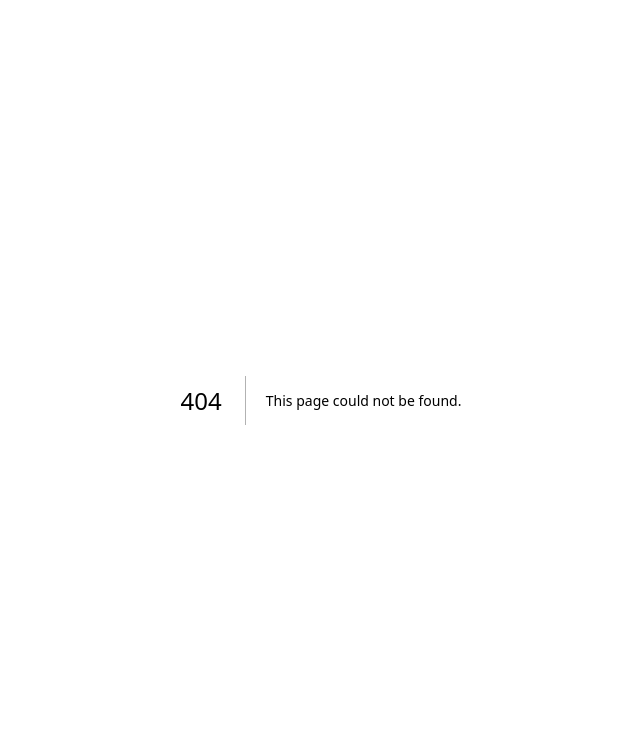
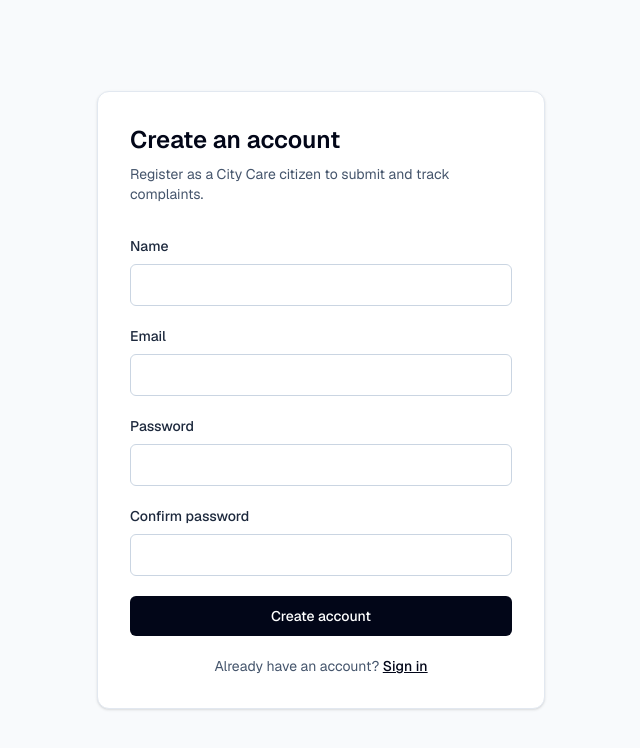
Before and after one commit to miazi2003/CityCare, a Next.js app in the folder client/: page /register in a window 1280 px wide. Before the commit this address had no page. Shown: the top 748 px of the page, without its empty margins (319-959 px from the left). Built offline with nearby package versions, Linux system fonts and the light colour scheme.

Commit message:
feat: implement citizen registration flow

```diff
--- a/client/src/app/login/page.tsx
+++ b/client/src/app/login/page.tsx
@@ -1,6 +1,7 @@
 "use client";
 
 import { useState, type ChangeEvent, type FormEvent } from "react";
+import Link from "next/link";
 import { useAuth } from "@/features/auth/auth-provider";
 import { apiRequest } from "@/lib/api-client";
 import type { LoginInput, LoginResponse } from "@/types";
@@ -164,6 +165,13 @@ export default function LoginPage() {
           >
             {isSubmitting ? "Signing in…" : "Sign in"}
           </button>
+
+          <p className="text-center text-sm text-slate-600">
+            Need an account?{" "}
+            <Link className="font-medium text-slate-950 underline" href="/register">
+              Register as a citizen
+            </Link>
+          </p>
         </form>
       </section>
     </main>
--- /dev/null
+++ b/client/src/app/register/page.tsx
@@ -0,0 +1,251 @@
+"use client";
+
+import Link from "next/link";
+import { useRouter } from "next/navigation";
+import { useState, type ChangeEvent, type FormEvent } from "react";
+import { apiRequest } from "@/lib/api-client";
+import type { RegisterInput, RegisteredUser } from "@/types";
+
+type RegisterFormInput = RegisterInput & {
+  confirmPassword: string;
+};
+
+type FieldErrors = Partial<Record<keyof RegisterFormInput, string>>;
+
+const emailPattern = /^[^\s@]+@[^\s@]+\.[^\s@]+$/;
+
+const validateRegistration = (input: RegisterFormInput): FieldErrors => {
+  const errors: FieldErrors = {};
+
+  if (!input.name) {
+    errors.name = "Name is required.";
+  }
+
+  if (!input.email) {
+    errors.email = "Email is required.";
+  } else if (!emailPattern.test(input.email)) {
+    errors.email = "Invalid email format.";
+  }
+
+  if (!input.password) {
+    errors.password = "Password is required.";
+  } else if (input.password.length < 6) {
+    errors.password = "Password must be at least 6 characters.";
+  }
+
+  if (!input.confirmPassword) {
+    errors.confirmPassword = "Please confirm your password.";
+  } else if (input.confirmPassword !== input.password) {
+    errors.confirmPassword = "Passwords do not match.";
+  }
+
+  return errors;
+};
+
+export default function RegisterPage() {
+  const router = useRouter();
+  const [name, setName] = useState("");
+  const [email, setEmail] = useState("");
+  const [password, setPassword] = useState("");
+  const [confirmPassword, setConfirmPassword] = useState("");
+  const [fieldErrors, setFieldErrors] = useState<FieldErrors>({});
+  const [formError, setFormError] = useState<string | null>(null);
+  const [isSubmitting, setIsSubmitting] = useState(false);
+
+  const clearErrors = (field: keyof RegisterFormInput) => {
+    setFieldErrors((errors) => ({ ...errors, [field]: undefined }));
+    setFormError(null);
+  };
+
+  const handleNameChange = (event: ChangeEvent<HTMLInputElement>) => {
+    setName(event.target.value);
+    clearErrors("name");
+  };
+
+  const handleEmailChange = (event: ChangeEvent<HTMLInputElement>) => {
+    setEmail(event.target.value);
+    clearErrors("email");
+  };
+
+  const handlePasswordChange = (event: ChangeEvent<HTMLInputElement>) => {
+    setPassword(event.target.value);
+    clearErrors("password");
+  };
+
+  const handleConfirmPasswordChange = (event: ChangeEvent<HTMLInputElement>) => {
+    setConfirmPassword(event.target.value);
+    clearErrors("confirmPassword");
+  };
+
+  const handleSubmit = async (event: FormEvent<HTMLFormElement>) => {
+    event.preventDefault();
+
+    const formInput: RegisterFormInput = {
+      name: name.trim(),
+      email: email.trim(),
+      password,
+      confirmPassword,
+    };
+    const errors = validateRegistration(formInput);
+
+    setFieldErrors(errors);
+    setFormError(null);
+
+    if (Object.keys(errors).length > 0) {
+      return;
+    }
+
+    const input: RegisterInput = {
+      name: formInput.name,
+      email: formInput.email,
+      password: formInput.password,
+    };
+    setIsSubmitting(true);
+
+    const result = await apiRequest<RegisteredUser>("auth/register", {
+      method: "POST",
+      body: input,
+    });
+
+    setIsSubmitting(false);
+
+    if (result.success && result.data !== null) {
+      router.push("/login");
+      return;
+    }
+
+    setFormError(
+      result.success
+        ? "The server returned an incomplete registration response."
+        : result.message
+    );
+  };
+
+  return (
+    <main className="flex min-h-screen items-center justify-center bg-slate-50 px-4 py-12">
+      <section className="w-full max-w-md rounded-xl border border-slate-200 bg-white p-6 shadow-sm sm:p-8">
+        <div className="mb-8">
+          <h1 className="text-2xl font-semibold text-slate-950">Create an account</h1>
+          <p className="mt-2 text-sm text-slate-600">
+            Register as a City Care citizen to submit and track complaints.
+          </p>
+        </div>
+
+        <form className="space-y-5" noValidate onSubmit={handleSubmit}>
+          <div>
+            <label className="mb-2 block text-sm font-medium text-slate-800" htmlFor="name">
+              Name
+            </label>
+            <input
+              aria-describedby={fieldErrors.name ? "name-error" : undefined}
+              aria-invalid={Boolean(fieldErrors.name)}
+              autoComplete="name"
+              className="w-full rounded-md border border-slate-300 px-3 py-2 text-slate-950 outline-none transition focus:border-slate-900 focus:ring-2 focus:ring-slate-200"
+              disabled={isSubmitting}
+              id="name"
+              name="name"
+              onChange={handleNameChange}
+              type="text"
+              value={name}
+            />
+            {fieldErrors.name ? (
+              <p className="mt-2 text-sm text-red-700" id="name-error">
+                {fieldErrors.name}
+              </p>
+            ) : null}
+          </div>
+
+          <div>
+            <label className="mb-2 block text-sm font-medium text-slate-800" htmlFor="email">
+              Email
+            </label>
+            <input
+              aria-describedby={fieldErrors.email ? "email-error" : undefined}
+              aria-invalid={Boolean(fieldErrors.email)}
+              autoComplete="email"
+              className="w-full rounded-md border border-slate-300 px-3 py-2 text-slate-950 outline-none transition focus:border-slate-900 focus:ring-2 focus:ring-slate-200"
+              disabled={isSubmitting}
+              id="email"
+              name="email"
+              onChange={handleEmailChange}
+              type="email"
+              value={email}
+            />
+            {fieldErrors.email ? (
+              <p className="mt-2 text-sm text-red-700" id="email-error">
+                {fieldErrors.email}
+              </p>
+            ) : null}
+          </div>
+
+          <div>
+            <label className="mb-2 block text-sm font-medium text-slate-800" htmlFor="password">
+              Password
+            </label>
+            <input
+              aria-describedby={fieldErrors.password ? "password-error" : undefined}
+              aria-invalid={Boolean(fieldErrors.password)}
+              autoComplete="new-password"
+              className="w-full rounded-md border border-slate-300 px-3 py-2 text-slate-950 outline-none transition focus:border-slate-900 focus:ring-2 focus:ring-slate-200"
+              disabled={isSubmitting}
+              id="password"
+              name="password"
+              onChange={handlePasswordChange}
+              type="password"
+              value={password}
+            />
+            {fieldErrors.password ? (
+              <p className="mt-2 text-sm text-red-700" id="password-error">
+                {fieldErrors.password}
+              </p>
+            ) : null}
+          </div>
+
+          <div>
+            <label className="mb-2 block text-sm font-medium text-slate-800" htmlFor="confirm-password">
+              Confirm password
+            </label>
+            <input
+              aria-describedby={fieldErrors.confirmPassword ? "confirm-password-error" : undefined}
+              aria-invalid={Boolean(fieldErrors.confirmPassword)}
+              autoComplete="new-password"
+              className="w-full rounded-md border border-slate-300 px-3 py-2 text-slate-950 outline-none transition focus:border-slate-900 focus:ring-2 focus:ring-slate-200"
+              disabled={isSubmitting}
+              id="confirm-password"
+              name="confirmPassword"
+              onChange={handleConfirmPasswordChange}
+              type="password"
+              value={confirmPassword}
+            />
+            {fieldErrors.confirmPassword ? (
+              <p className="mt-2 text-sm text-red-700" id="confirm-password-error">
+                {fieldErrors.confirmPassword}
+              </p>
+            ) : null}
+          </div>
+
+          {formError ? (
+            <p className="rounded-md bg-red-50 px-3 py-2 text-sm text-red-700" role="alert">
+              {formError}
+            </p>
+          ) : null}
+
+          <button
+            className="w-full rounded-md bg-slate-950 px-4 py-2.5 text-sm font-medium text-white transition hover:bg-slate-800 disabled:cursor-not-allowed disabled:bg-slate-400"
+            disabled={isSubmitting}
+            type="submit"
+          >
+            {isSubmitting ? "Creating account…" : "Create account"}
+          </button>
+
+          <p className="text-center text-sm text-slate-600">
+            Already have an account?{" "}
+            <Link className="font-medium text-slate-950 underline" href="/login">
+              Sign in
+            </Link>
+          </p>
+        </form>
+      </section>
+    </main>
+  );
+}
```
